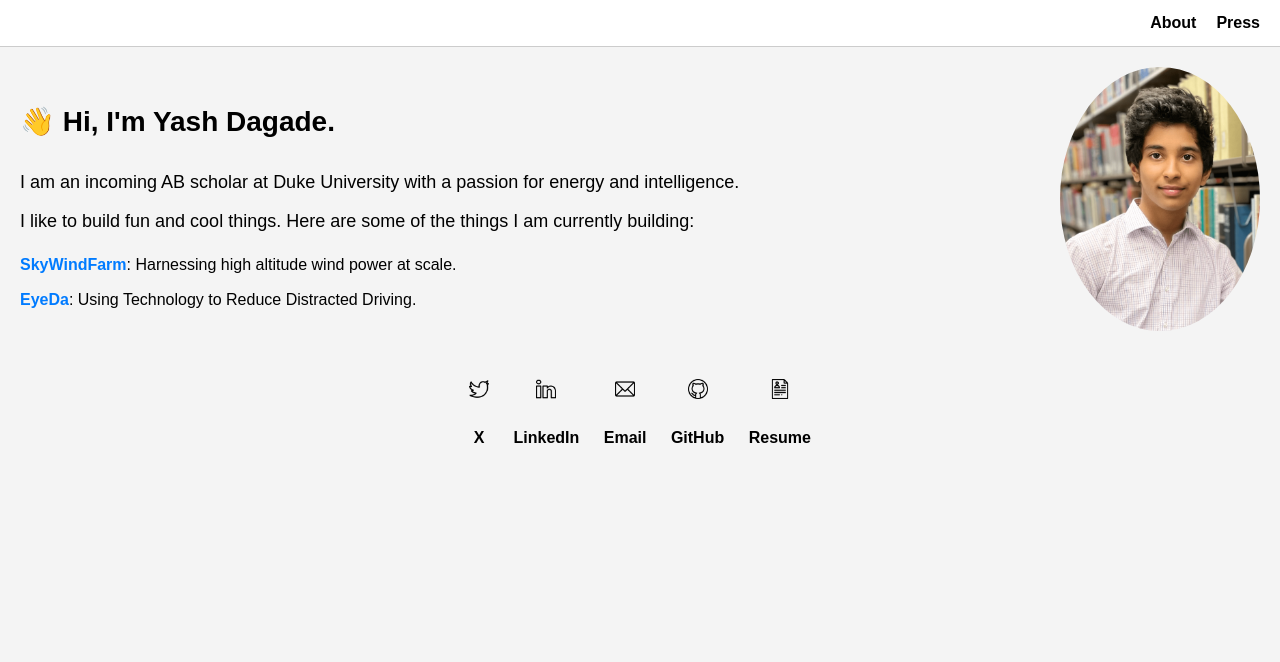
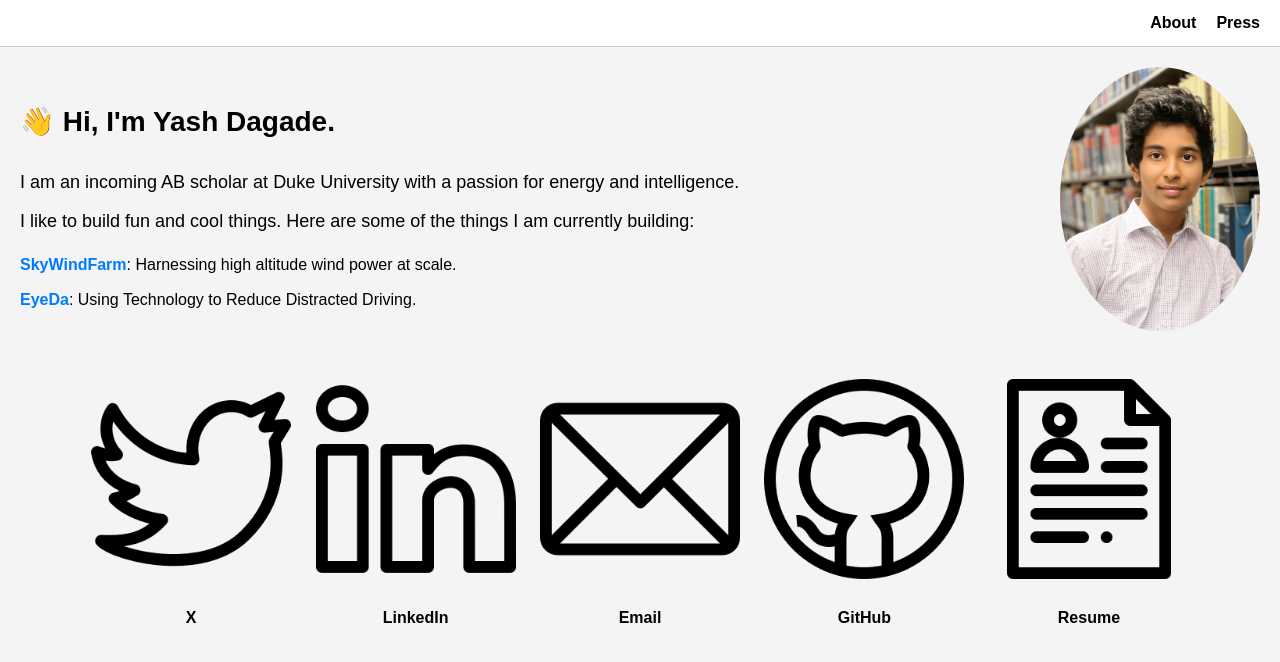
Before and after one commit to YashDagade/yashdagade.github.io, a website: page index.html in a window 1280 px wide. Drawn offline with Linux system fonts and the light colour scheme.

Commit message:
Adjust icon size for social links

```diff
--- a/style.css
+++ b/style.css
@@ -104,8 +104,8 @@ nav ul li a {
 }
 
 #social-links ul li img {
-    width: 20px; /* Adjusted icon size */
-    height: 20px; /* Adjusted icon size */
+    width: 200px; /* Adjusted icon size */
+    height: 200px; /* Adjusted icon size */
 }
 
 #social-links ul li a br {
```
